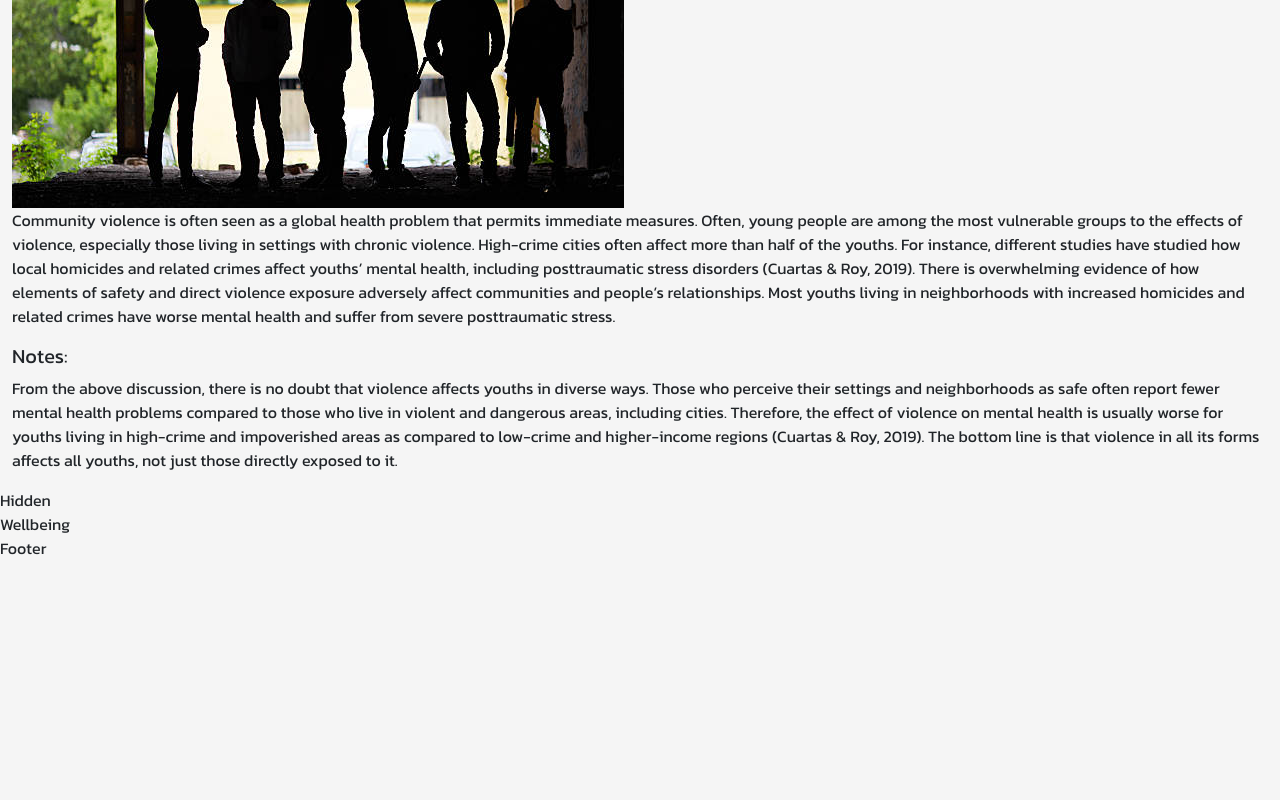
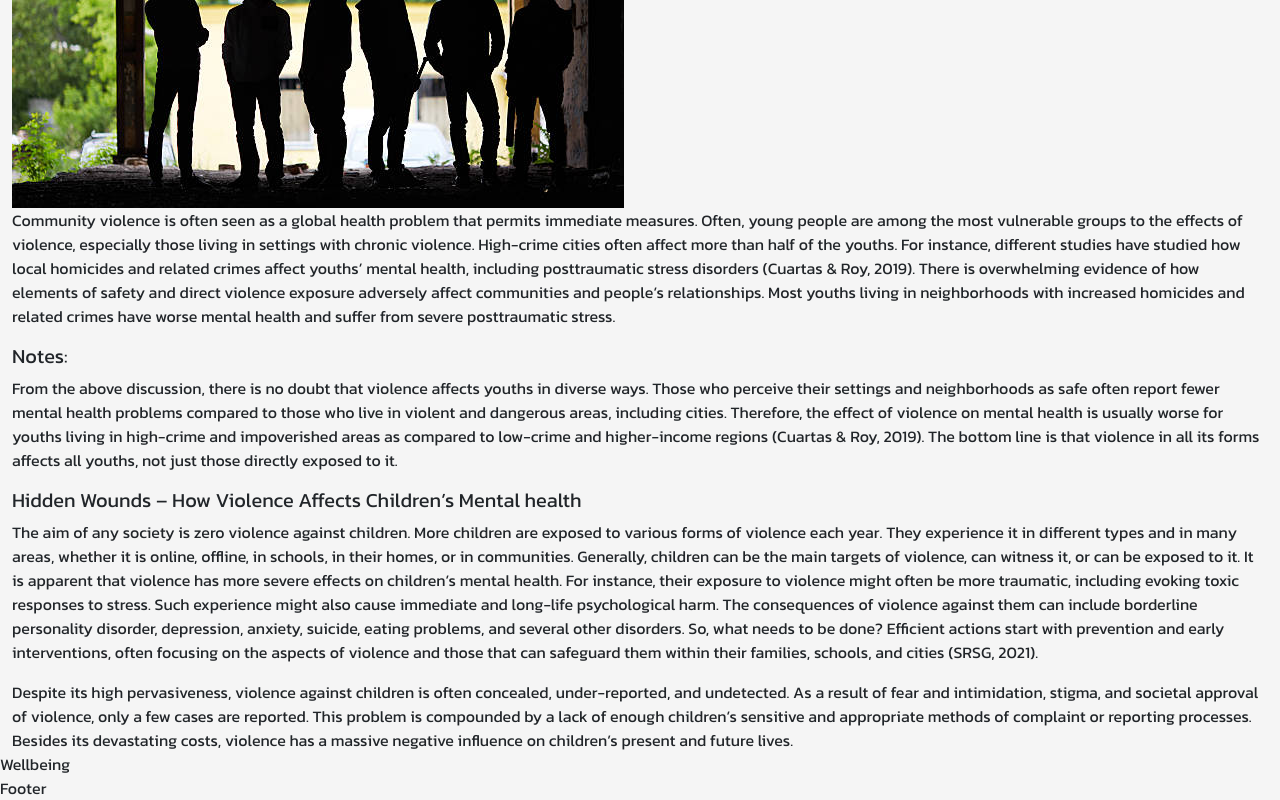
Before and after one commit to Roche001/campaign-website, a React (Create React App) app: page / in a window 1280 px wide. Shown: the part 1408-2208 px from the top of the page. Before the commit the page ends 1968 px from the top, so only its background shows below. Built offline with nearby package versions, Linux system fonts and the light colour scheme; a web font is replaced by a local one.

Commit message:
update changes

```diff
--- a/src/components/hidden/Hidden.jsx
+++ b/src/components/hidden/Hidden.jsx
@@ -2,7 +2,42 @@ import React from "react";
 import "./Hidden.css";
 
 const Hidden = () => {
-  return <div>Hidden</div>;
+  return (
+    <div id="Hidden" className="container-fluid">
+      <div className="hidden-head">
+        <h5>Hidden Wounds – How Violence Affects Children’s Mental health </h5>
+      </div>
+      <div className="hidden-text">
+        <p>
+          The aim of any society is zero violence against children. More
+          children are exposed to various forms of violence each year. They
+          experience it in different types and in many areas, whether it is
+          online, offline, in schools, in their homes, or in communities.
+          Generally, children can be the main targets of violence, can witness
+          it, or can be exposed to it. It is apparent that violence has more
+          severe effects on children’s mental health. For instance, their
+          exposure to violence might often be more traumatic, including evoking
+          toxic responses to stress. Such experience might also cause immediate
+          and long-life psychological harm. The consequences of violence against
+          them can include borderline personality disorder, depression, anxiety,
+          suicide, eating problems, and several other disorders. So, what needs
+          to be done? Efficient actions start with prevention and early
+          interventions, often focusing on the aspects of violence and those
+          that can safeguard them within their families, schools, and cities
+          (SRSG, 2021).{" "}
+        </p>
+      </div>
+      <div className="notes-3">
+        Despite its high pervasiveness, violence against children is often
+        concealed, under-reported, and undetected. As a result of fear and
+        intimidation, stigma, and societal approval of violence, only a few
+        cases are reported. This problem is compounded by a lack of enough
+        children’s sensitive and appropriate methods of complaint or reporting
+        processes. Besides its devastating costs, violence has a massive
+        negative influence on children’s present and future lives.
+      </div>
+    </div>
+  );
 };
 
 export default Hidden;
```
